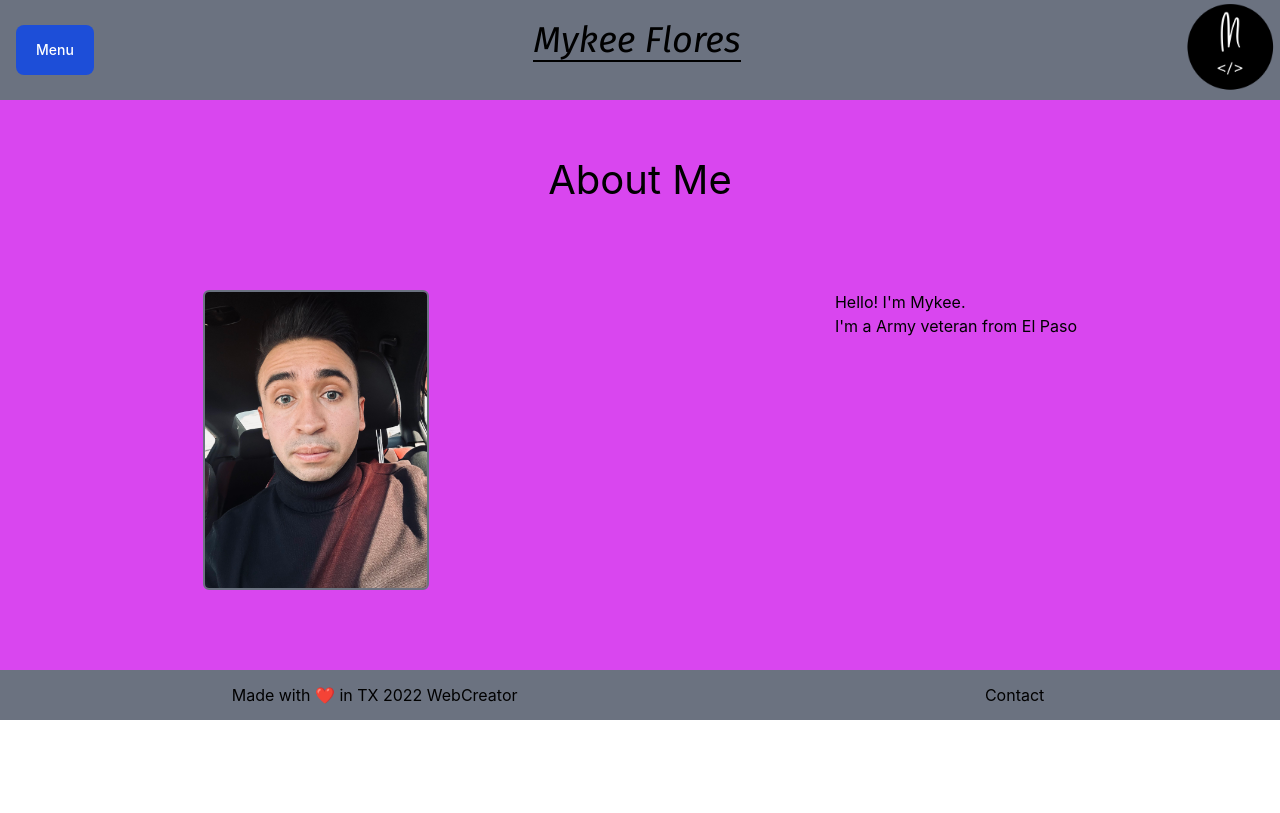
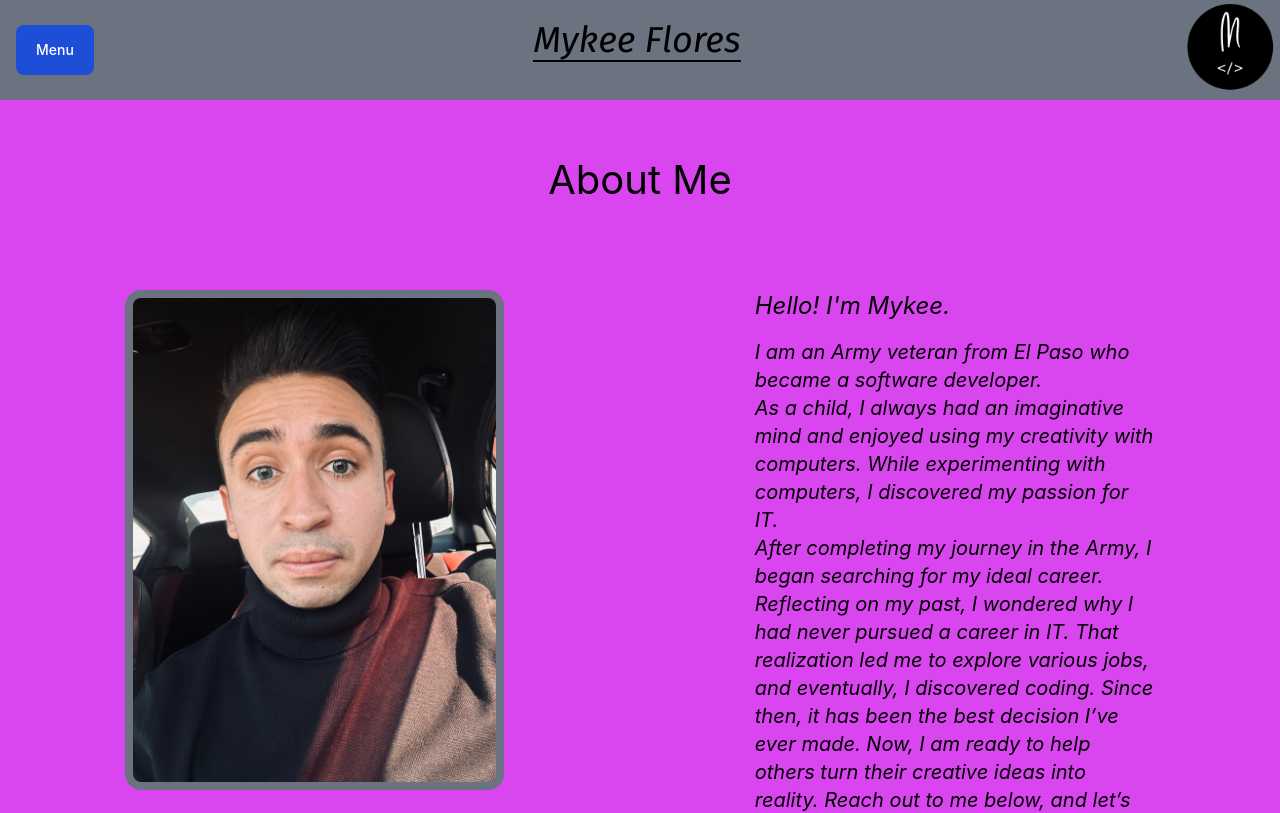
Before and after one commit to Mykee9900/MikePortfolio, a React (Create React App) app: page /about in a window 1280 px wide. Shown: the top 813 px of the page. Built offline with nearby package versions, Linux system fonts and the light colour scheme.

Commit message:
Saving final changes

```diff
--- a/src/components/About.js
+++ b/src/components/About.js
@@ -6,10 +6,13 @@ const About = () => {
         <div className="mt-[100px]">
             <h1 className="pt-[50px] text-center text-[40px]">About Me</h1>
             <div className="flex justify-around w-full my-[80px]">
-                <img className="h-[300px] border-2 border-gray-500 rounded-md " src={aboutPhoto} alt="Profile picture" />
-                <div>
-                    <h3>Hello! I'm Mykee.</h3>
-                    <p>I'm a Army veteran from El Paso</p>
+                <img className="h-[500px] border-8 border-gray-500 rounded-2xl " src={aboutPhoto} alt="Profile picture" />
+                <div className="italic text-xl w-[400px]">
+                    <h3 className="text-2xl pb-4">Hello! I'm Mykee.</h3>
+                    <p>I am an Army veteran from El Paso who became a software developer.</p>
+                    <p>As a child, I always had an imaginative mind and enjoyed using my creativity with computers. While experimenting with computers, I discovered my passion for IT.</p>
+                    <p>After completing my journey in the Army, I began searching for my ideal career. Reflecting on my past, I wondered why I had never pursued a career in IT. That realization led me to explore various jobs, and eventually, I discovered coding. Since then, it has been the best decision I’ve ever made. Now, I am ready to help others turn their creative ideas into reality. Reach out to me below, and let’s start a project together!</p>
+                    <button className="p-2 mt-6 border-4 border-black bg-gray-500 transition ease-in-out duration-100 hover:translate-y-1 hover:scale-110 cursor-pointer">Resume</button>
                 </div>
             </div>
         </div>
```
